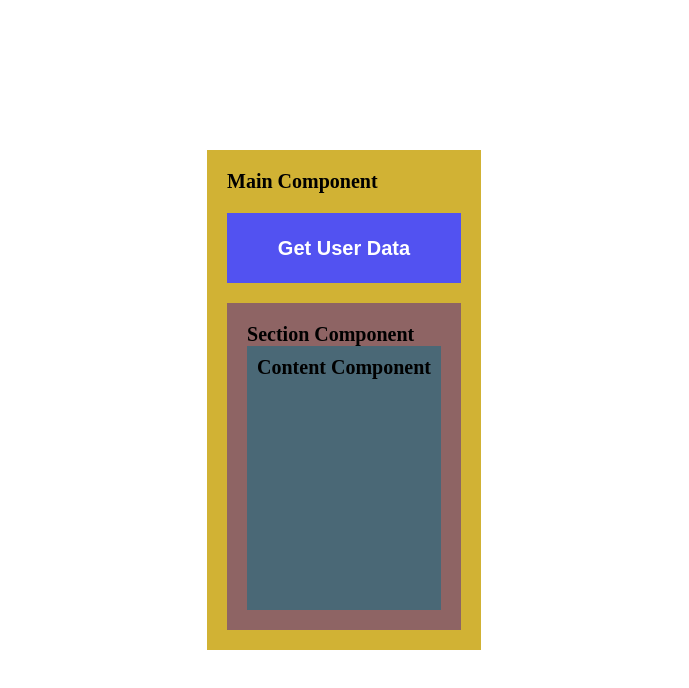
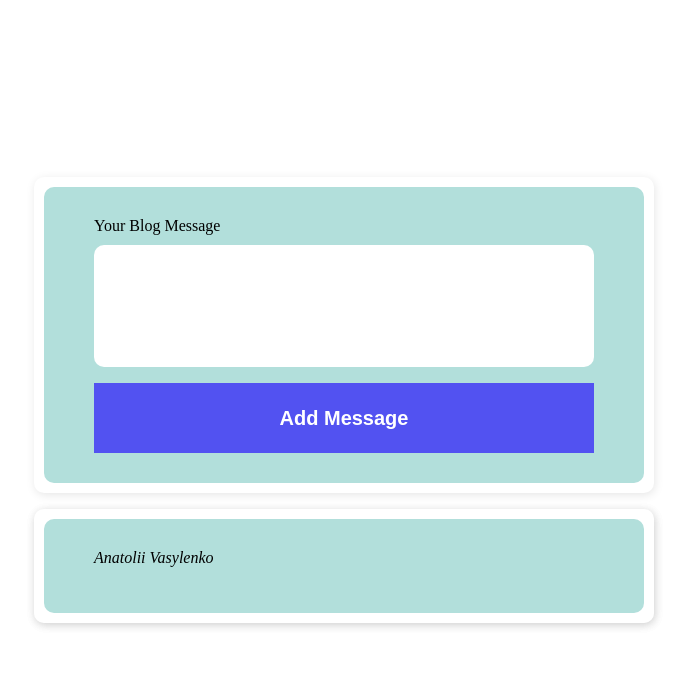
Before and after one commit to nodegreecode/cohort67el_fs_ts, a React (Vite) app in the folder react-project-ts/: page / in a window 1280 px wide. Shown: the top 688 px of the page, without its empty margins (296-985 px from the left). Built offline with nearby package versions, Linux system fonts and the light colour scheme.

Commit message:
add new component homework_13

```diff
--- a/react-project-ts/src/App.tsx
+++ b/react-project-ts/src/App.tsx
@@ -21,13 +21,14 @@ import GlobalStyles from "./styles/GlobalStyles.tsx";
 //import Lesson_11 from "./lessons/Lesson_11/Lesson_11.tsx";
 //import Lesson_12 from "./lessons/Lesson_12/Lesson_12.tsx";
 //import Lesson_13 from "./lessons/Lesson_13/Lesson_13.tsx";
-import Lesson_14 from "./lessons/Lesson_14/Lesson_14.tsx";
+//import Lesson_14 from "./lessons/Lesson_14/Lesson_14.tsx";
 //import Homework_06 from "./homeworks/Homework_06/Homework_06.tsx";
 //import Homework_07 from "./homeworks/Homework_07/Homework_07.tsx";
 //import Homework_08 from "./homeworks/Homework_08/Homework_08.tsx";
 //import Homework_09 from "./homeworks/Homework_09/Homework_09.tsx";
 //import Homework_10 from "./homeworks/Homework_10/Homework_10.tsx";
 //import Homework_12 from "./homeworks/Homework_12/Homework_12.tsx";
+import Homework_13 from "homeworks/Homework_13/Homework_13.tsx";
 
 function App() {
   return (
@@ -58,7 +59,7 @@ function App() {
       {/*<Lesson_11 />*/}
       {/*<Lesson_12/>*/}
       {/*<Lesson_13 />*/}
-      <Lesson_14 />
+      {/*<Lesson_14 />*/}
 
       {/*HOMEWORKS*/}
       {/* <Homework_06 />*/}
@@ -67,6 +68,7 @@ function App() {
       {/*<Homework_09 />*/}
       {/* <Homework_10 />*/}
       {/*<Homework_12 />*/}
+      <Homework_13 />
     </BrowserRouter>
   );
 }
--- /dev/null
+++ b/react-project-ts/src/homeworks/Homework_13/Homework_13.tsx
@@ -0,0 +1,8 @@
+import { PageWrapper } from "./styles.ts";
+import BlogManagement from "./components/BlogManagement/BlogManagement.tsx";
+
+export default function Homework_13() {
+  return <PageWrapper>
+    <BlogManagement></BlogManagement>
+  </PageWrapper>;
+}
--- /dev/null
+++ b/react-project-ts/src/homeworks/Homework_13/components/BlogManagement/BlogManagement.tsx
@@ -0,0 +1,49 @@
+import { type BlogData } from "./types.ts";
+import { type ChangeEvent, useState } from "react";
+import {
+  BlogManagementContainer,
+  BlogMessage,
+  BackGroundWrapper,
+  BlogMessageLabel,
+  Background,
+  GroupControl,
+  Foreground,
+} from "./styles.ts";
+import Button from "components/Button/Button.tsx";
+import Card from "homeworks/Homework_13/components/Card/Card.tsx";
+import { BlogManagementContext } from "../../context/BlogManagementContext.ts";
+
+export default function BlogManagement() {
+  const [userInput, setUserInput] = useState<string>("");
+  const [blogData, setBlogData] = useState<BlogData | undefined>(undefined);
+
+  const handleUserInput = (event: ChangeEvent<HTMLTextAreaElement>) =>
+    setUserInput(event.target.value);
+
+  const handleAddMessage = () => {
+    setBlogData({ message: userInput });
+    setUserInput("");
+  };
+  return (
+    <BlogManagementContext.Provider value={{ blogData }}>
+      <BlogManagementContainer>
+        <BackGroundWrapper>
+          <Background/>
+          <Foreground>
+            <GroupControl>
+              <BlogMessageLabel>Your Blog Message</BlogMessageLabel>
+              <BlogMessage
+                onChange={handleUserInput}
+                value={userInput}
+                name="blogMessage"
+                rows={5}
+              ></BlogMessage>
+            </GroupControl>
+            <Button name="Add Message" onClick={handleAddMessage} />
+          </Foreground>
+        </BackGroundWrapper>
+        <Card />
+      </BlogManagementContainer>
+    </BlogManagementContext.Provider>
+  );
+}
--- /dev/null
+++ b/react-project-ts/src/homeworks/Homework_13/components/BlogManagement/styles.ts
@@ -0,0 +1,54 @@
+import styled from "@emotion/styled";
+
+export const BlogManagementContainer = styled.article`
+  width: 620px;
+  display: flex;
+  flex-direction: column;
+  gap: 16px;
+`;
+
+export const BlogMessage = styled.textarea`
+  width: 100%;
+  border: none;
+  border-radius: 10px;
+  padding: 16px;
+  margin-bottom: 16px;
+  resize: none;
+  font-size: 16px;
+  text-align: justify;
+`;
+
+export const BlogMessageLabel = styled.label`
+ `;
+
+export const BackGroundWrapper = styled.div`
+  position: relative;
+  display: flex;
+  justify-content: center;
+  align-items: center;
+  padding: 10px;
+`;
+
+export const Background = styled.div`
+  position: absolute;
+  inset: 0;
+  background-color: white;
+  border-radius: 10px;
+  box-shadow: 1px 2px 10px rgba(0, 0, 0, 0.1);
+  z-index: 1;
+`;
+
+export const Foreground = styled.div`
+  position: relative;
+  width: 100%;
+  background-color: #B2DFDB;
+  border-radius: 10px;
+  padding: 30px 50px;
+  z-index: 2;
+`;
+
+export const GroupControl = styled.div`
+  display: flex;
+  flex-direction: column;
+  gap: 10px;
+`;
--- /dev/null
+++ b/react-project-ts/src/homeworks/Homework_13/components/BlogManagement/types.ts
@@ -0,0 +1,7 @@
+export interface BlogData {
+  message: string | undefined;
+}
+
+export interface BlogDataContext {
+  blogData: BlogData | undefined;
+}
--- /dev/null
+++ b/react-project-ts/src/homeworks/Homework_13/components/Card/Card.tsx
@@ -0,0 +1,22 @@
+import {
+  CardContainer,
+  BackGroundWrapper,
+  Background,
+  Foreground,
+  UserFullName,
+} from "./styles.ts";
+import Message from "homeworks/Homework_13/components/Message/Message.tsx";
+
+export default function Card() {
+  return (
+    <CardContainer>
+      <BackGroundWrapper>
+        <Background></Background>
+        <Foreground>
+          <UserFullName>Anatolii Vasylenko</UserFullName>
+          <Message />
+        </Foreground>
+      </BackGroundWrapper>
+    </CardContainer>
+  );
+}
--- /dev/null
+++ b/react-project-ts/src/homeworks/Homework_13/components/Card/styles.ts
@@ -0,0 +1,38 @@
+import styled from "@emotion/styled";
+
+export const CardContainer = styled.div`
+  //width: 100%;
+  border-radius: 10px;
+  box-shadow: 1px 2px 10px rgba(0, 0, 0, 0.1);
+`;
+
+export const UserFullName = styled.p`
+    font-style: italic;
+  margin-bottom: 16px;
+`;
+
+export const BackGroundWrapper = styled.div`
+  position: relative;
+  display: flex;
+  justify-content: center;
+  align-items: center;
+  padding: 10px;
+`;
+
+export const Background = styled.div`
+  position: absolute;
+  inset: 0;
+  background-color: white;
+  border-radius: 10px;
+  box-shadow: 1px 2px 10px rgba(0, 0, 0, 0.1);
+  z-index: 1;
+`;
+
+export const Foreground = styled.div`
+  position: relative;
+  width: 100%;
+  background-color: #B2DFDB;
+  border-radius: 10px;
+  padding: 30px 50px;
+  z-index: 2;
+`;
--- /dev/null
+++ b/react-project-ts/src/homeworks/Homework_13/components/Message/Message.tsx
@@ -0,0 +1,16 @@
+import { MessageContainer, MessageContent } from "./styles.ts";
+import { useContext } from "react";
+import { BlogManagementContext } from "homeworks/Homework_13/context/BlogManagementContext.ts";
+
+export default function Message() {
+  const { blogData } = useContext(BlogManagementContext);
+  return (
+    <>
+      {!!blogData?.message && (
+        <MessageContainer>
+          <MessageContent>{blogData.message}</MessageContent>
+        </MessageContainer>
+      )}
+    </>
+  );
+}
--- /dev/null
+++ b/react-project-ts/src/homeworks/Homework_13/components/Message/styles.ts
@@ -0,0 +1,17 @@
+import styled from "@emotion/styled";
+
+export const MessageContainer = styled.div`
+  width: 100%;
+  max-height: 300px;
+  border-radius: 10px;
+  padding: 16px;
+  background-color: white;
+  overflow: scroll;
+`;
+
+export const MessageContent = styled.p`
+  text-align: justify;
+  font-style: italic;
+  line-height: 1.3;
+  overflow-wrap: break-word;
+`;
--- /dev/null
+++ b/react-project-ts/src/homeworks/Homework_13/context/BlogManagementContext.ts
@@ -0,0 +1,6 @@
+import { createContext } from "react";
+import type { BlogDataContext } from "../components/BlogManagement/types.ts";
+
+export const BlogManagementContext = createContext<BlogDataContext>({
+  blogData: undefined,
+});
--- /dev/null
+++ b/react-project-ts/src/homeworks/Homework_13/styles.ts
@@ -0,0 +1,8 @@
+import styled from "@emotion/styled";
+
+export const PageWrapper = styled.section`
+  display: flex;
+  justify-content: center;
+  align-items: center;
+  flex: 1;
+`;
```
